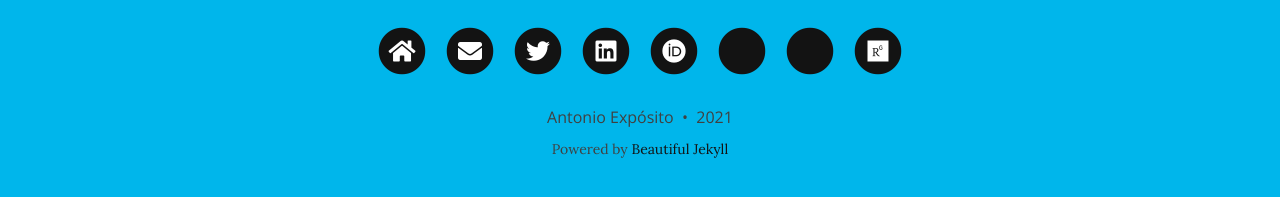
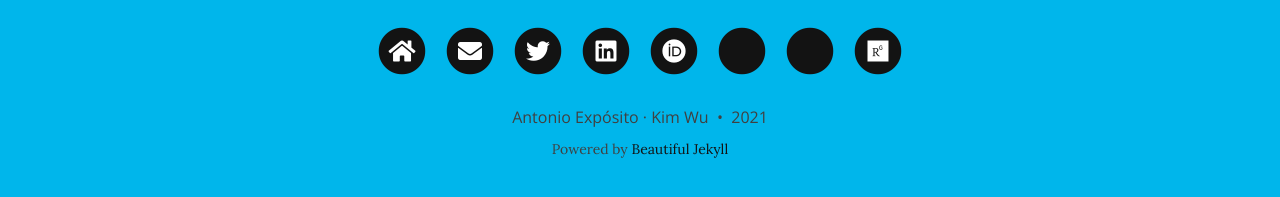
Before and after one commit to AntonioJExposito/AntonioJExposito.github.io, a Jekyll site: the page built from index.html, in a window 1280 px wide and 1369 px high. Shown: the part 1159-1356 px from the top of the window. Built offline with Jekyll 4.4.1, drawn with Linux system fonts in a browser that asks for light colours; nearby versions of some CDN libraries; the list of posts is cut into pages by our own code; comment, search, counter and statistics services are not loaded; a style sheet for code colours, icons or effects is not loaded.

Commit message:
Update _config.yml

```diff
--- a/_config.yml
+++ b/_config.yml
@@ -9,7 +9,7 @@
 title: Antonio Expósito Research Group
 
 # Your name to show in the footer
-author: Antonio Expósito
+author: Antonio Expósito · Kim Wu
 
 # --- List of links in the navigation bar --- #
 
```
